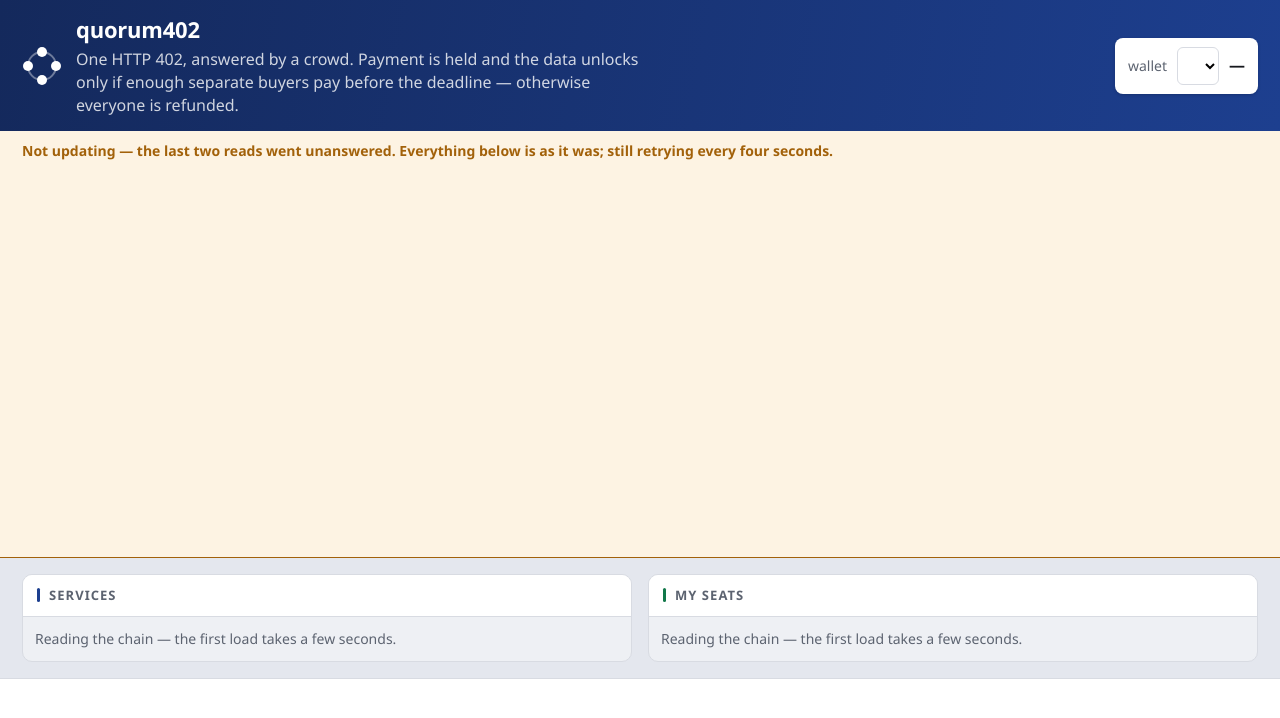
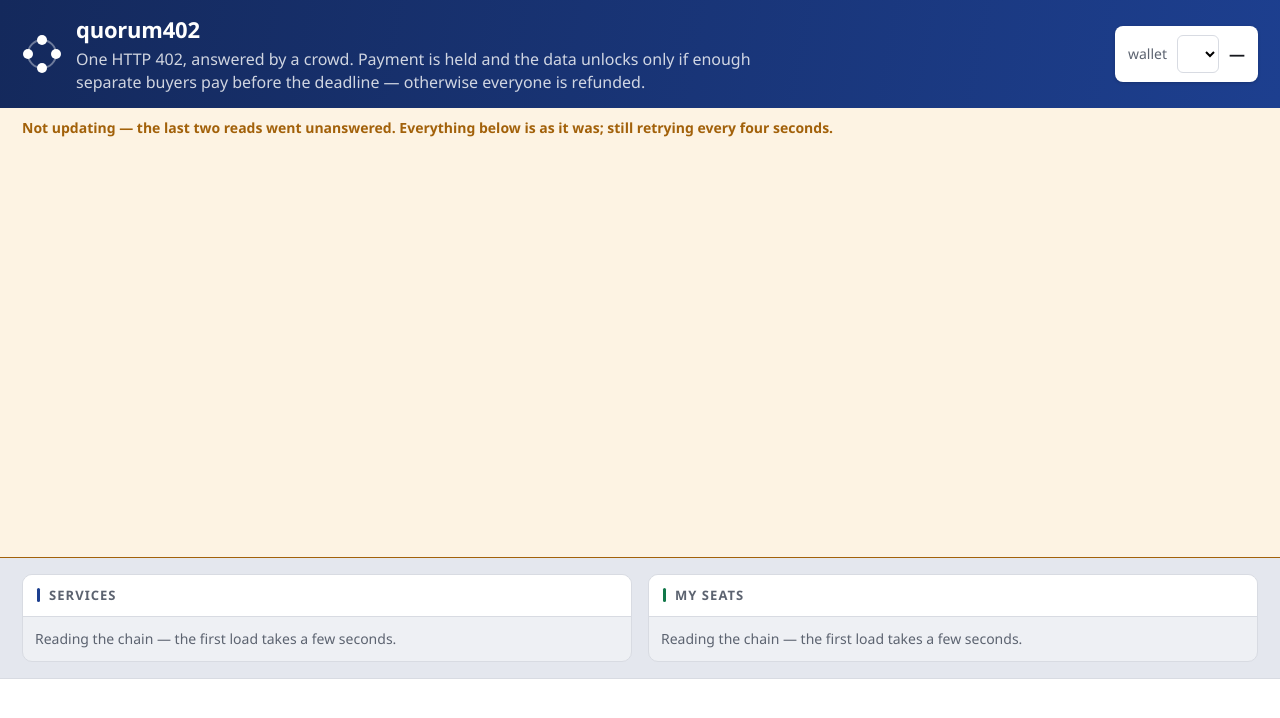
Before and after one commit to lxfoundry/quorum402, a website: page public/index.html in a window 1280 px wide. Drawn offline with Linux system fonts and the light colour scheme; no server answers.

Commit message:
fix(index.html): increase max-width of .pitch for better text display

```diff
--- a/public/index.html
+++ b/public/index.html
@@ -74,7 +74,7 @@
       .product { display: flex; align-items: center; gap: 14px; }
       .mark { flex: none; width: 40px; height: 40px; }
       .brand { font-size: 22px; font-weight: 700; letter-spacing: -0.01em; }
-      .pitch { color: rgba(255, 255, 255, 0.8); max-width: 62ch; margin-top: 2px; }
+      .pitch { color: rgba(255, 255, 255, 0.8); max-width: 78ch; margin-top: 2px; }
 
       /*
        * The wallet is not part of the product. It is who you are pretending to be, which is a
```
